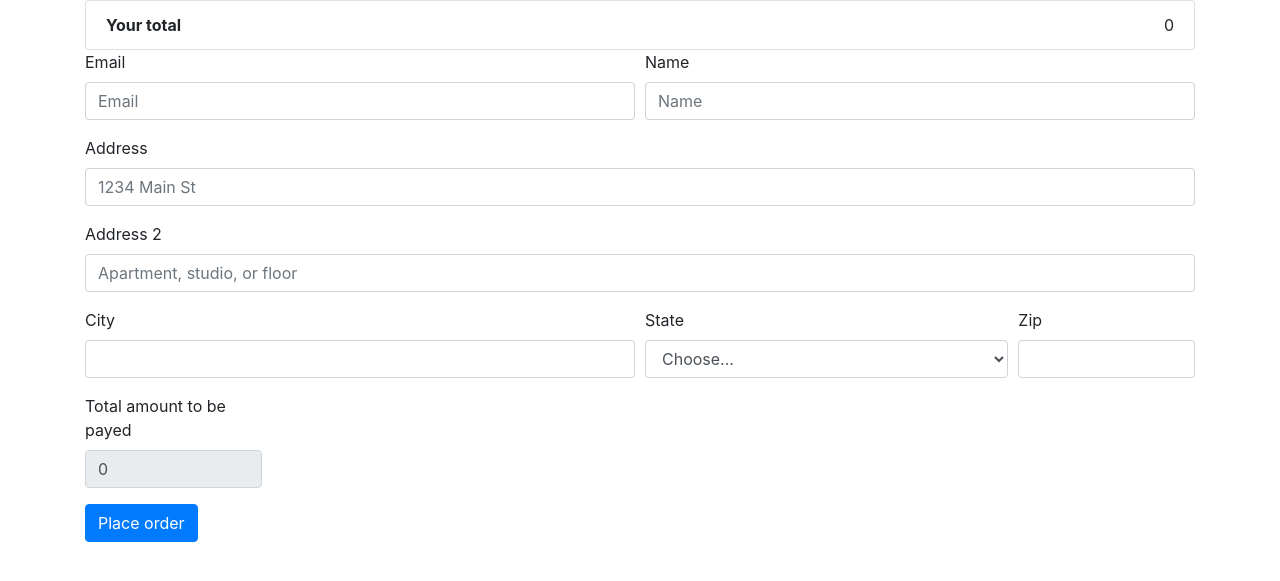
After one commit to Anusharidima/Ecom-website, a Django app: page /checkout/ in a window 1280 px wide. The commit adds this page. Shown: the top 581 px of the page. Run offline with Django 4.2, Linux system fonts and the light colour scheme; some libraries are stand-ins or nearby versions.

Commit message:
ecomwebsite

```diff
--- a/ecomsite/ecomsite/urls.py
+++ b/ecomsite/ecomsite/urls.py
@@ -21,5 +21,6 @@ urlpatterns = [
     path('admin/', admin.site.urls),
     path('',views.index,name='index'),
     path('<int:id>/',views.detail,name='detail'),
+    path('checkout/',views.checkout,name='ckeckout')
 
 ]
--- a/ecomsite/shop/admin.py
+++ b/ecomsite/shop/admin.py
@@ -1,6 +1,7 @@
 from django.contrib import admin
-from .models import Products
+from .models import Products, Order
 
 
 # Register your models here.
 admin.site.register(Products)
+admin.site.register(Order)
--- /dev/null
+++ b/ecomsite/shop/templates/shop/checkout.html
@@ -0,0 +1,100 @@
+<!DOCTYPE html>
+<html lang="en">
+<head>
+    <script src="https://code.jquery.com/jquery-3.4.1.min.js" integrity="sha256-CSXorXvZcTkaix6Yvo6HppcZGetbYMGWSFlBw8HfCJo=" crossorigin="anonymous"></script>
+    <meta charset="UTF-8">
+    <meta http-equiv="X-UA-Compatible" content="IE=edge">
+    <meta name="viewport" content="width=device-width, initial-scale=1.0">
+    <link rel="stylesheet" href="https://stackpath.bootstrapcdn.com/bootstrap/4.3.1/css/bootstrap.min.css" integrity="sha384-ggOyR0iXCbMQv3Xipma34MD+dH/1fQ784/j6cY/iJTQUOhcWr7x9JvoRxT2MZw1T" crossorigin="anonymous">
+
+    <title>Cart details</title>
+</head>
+<body>
+    <div class="container">
+        <div class="row">
+            <div class="col-md-12">
+                <ul class="list-group" id="item_list">
+
+                </ul>
+            </div>
+        </div>
+        <div class="row">
+            <div class="col-md-12">
+                <form method="POST">
+                    {% csrf_token %}
+                    <input type="hidden" id="items" name="items">
+                    <div class="form-row">
+                      <div class="form-group col-md-6">
+                        <label for="inputEmail4">Email</label>
+                        <input id="email" name="email" type="email" class="form-control" id="inputEmail4" placeholder="Email">
+                      </div>
+                      <div class="form-group col-md-6">
+                        <label for="name">Name</label>
+                        <input id="name" name="name" type="text" class="form-control" id="name" placeholder="Name">
+                      </div>
+                    </div>
+                    <div class="form-group">
+                      <label for="inputAddress">Address</label>
+                      <input id="address" name="address" type="text" class="form-control" id="inputAddress" placeholder="1234 Main St">
+                    </div>
+                    <div class="form-group">
+                      <label for="inputAddress2">Address 2</label>
+                      <input id="address2" name="address2" type="text" class="form-control" id="inputAddress2" placeholder="Apartment, studio, or floor">
+                    </div>
+                    <div class="form-row">
+                      <div class="form-group col-md-6">
+                        <label for="inputCity">City</label>
+                        <input id="city" name="city" type="text" class="form-control" id="inputCity">
+                      </div>
+                      <div class="form-group col-md-4">
+                        <label for="inputState">State</label>
+                        <select id="state" name="state" id="inputState" class="form-control">
+                          <option selected>Choose...</option>
+                          <option>Karnataka </option>
+                          <option>Delhi </option>
+                          <option>Rajastan </option>
+                          <option>Himachal </option>
+                        </select>
+                      </div>
+                      <div class="form-group col-md-2">
+                        <label for="inputZip">Zip</label>
+                        <input id="zipcode" name="zipcode" type="text" class="form-control" id="inputZip">
+                      </div>
+                      <div class="form-group col-md-2">
+                        <label for="inputZip">Total amount to be payed</label>
+                        <input id="total" name="total" type="text" readonly="" class="form-control">
+                      </div>
+                    </div>
+
+                    <button type="submit" class="btn btn-primary">Place order</button>
+                  </form>
+            </div>
+        </div>
+    </div>
+</body>
+<script type="text/javascript">
+    if(localStorage.getItem('cart')==null){
+        var cart = {};
+    }
+    else{
+        cart = JSON.parse(localStorage.getItem('cart'));
+    }
+    let total =0;
+    for(item in cart){
+        let name = cart[item][1];
+        let quantity = cart[item][0];
+        let price = cart[item][2];
+        total = total + cart[item][2];
+        console.log(total)
+
+        itemString = `<li class="list-group-item"><span class="">${quantity}</span> of ${name} <span class="badge badge-warning badge-pill">${price}</span></li>`
+
+        $('#item_list').append(itemString);
+    }
+    totalPrice = `<li class ="list-group-item d-flex justify-content-between align-items-center"><b>Your total</b>
+        ${total}</li>`
+    $('#item_list').append(totalPrice);
+    $('#total').val(total);
+    $('#items').val(JSON.stringify(cart));
+</script>
+</html>
--- a/ecomsite/shop/views.py
+++ b/ecomsite/shop/views.py
@@ -1,5 +1,5 @@
 from django.shortcuts import render
-from .models import Products
+from .models import Products, Order
 from django.core.paginator import Paginator
 
 # Create your views here.
@@ -24,3 +24,20 @@ def index(request):
 def detail(request,id):
     product_objects = Products.objects.get(id=id)
     return render(request,'shop/detail.html',context={'product_objects':product_objects})
+
+def checkout(request):
+
+    if request.method == "POST":
+        items = request.POST.get('items',"")
+        name = request.POST.get('name',"")
+        email = request.POST.get('email',"")
+        address = request.POST.get('address',"")
+        address2 = request.POST.get('address2',"")
+        city = request.POST.get('city',"")
+        state = request.POST.get('state',"")
+        zipcode = request.POST.get('zipcode',"")
+        total = request.POST.get('total',"")
+
+        order = Order(items=items,name=name,email=email,address=address, address2=address2, city=city, state=state, zipcode=zipcode,total=total)
+        order.save()
+    return render(request,'shop/checkout.html')
```
Also changed, not shown: ecomsite/shop/models.py (+15 -0 lines), ecomsite/shop/templates/shop/index.html (+14 -10 lines), ecomsite/db.sqlite3, ecomsite/shop/migrations/0002_order.py (added), ecomsite/shop/migrations/0003_order_totel.py (added), ecomsite/shop/migrations/0004_rename_totel_order_total.py (added).
